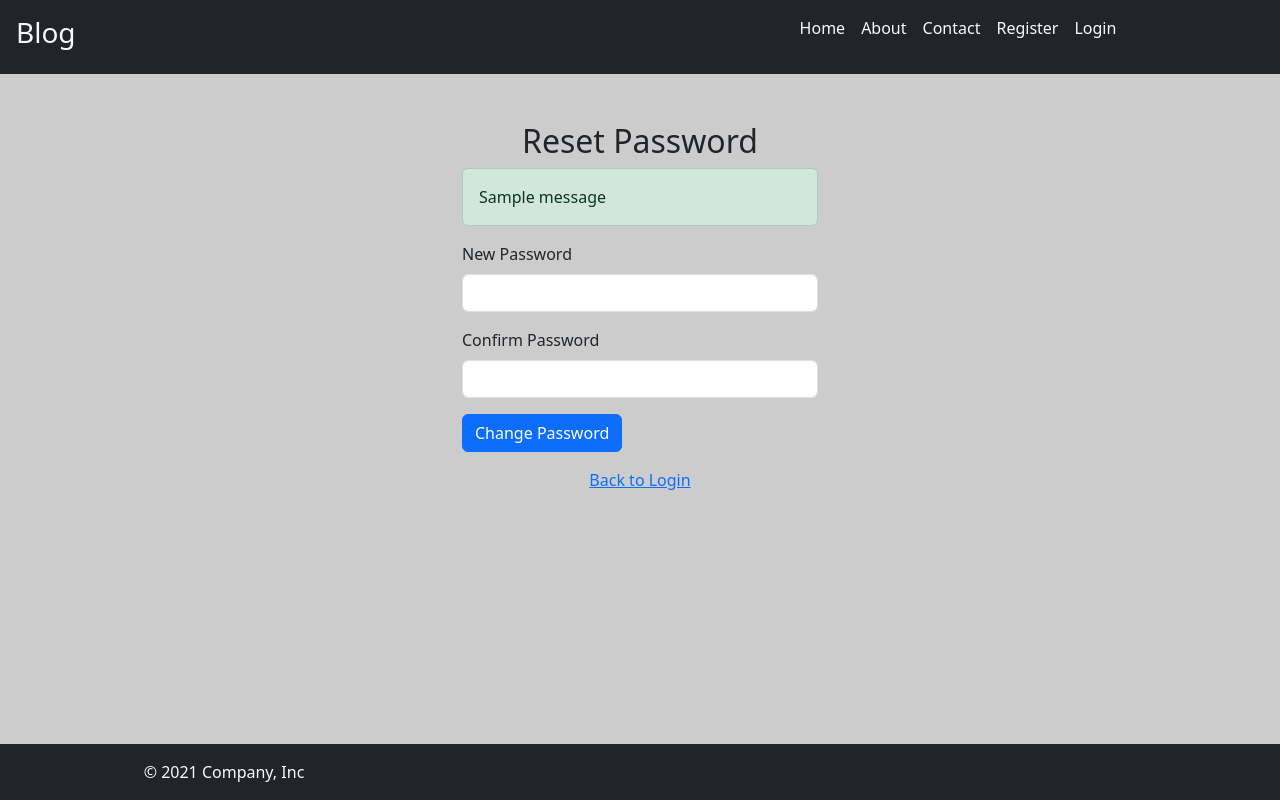
After one commit to JeysonMiranda/Blog-Web, a Django app: page /reset_password/1/1 in a window 1280 px wide. The commit adds this page. Run offline with Django 5.2, Linux system fonts and the light colour scheme; tables that the repository leaves empty hold one stand-in row (values such as "Sample post"); one stand-in notice (Sample message) is shown; some libraries are stand-ins or nearby versions.

Commit message:
forgot password and reset password functioning setup

```diff
--- a/blog/forms.py
+++ b/blog/forms.py
@@ -47,4 +47,16 @@ class ForgotPasswordForm(forms.Form):
         email = cleaned_data.get('email')
 
         if not User.objects.filter(email = email).exists():
-            raise forms.ValidationError("No User Registered whit this email!")
+            raise forms.ValidationError("No User Registered with this email!")
+
+class ResetPasswordForm(forms.Form):
+    new_password = forms.CharField(label='New Password', min_length=8, required=True)
+    confirm_password = forms.CharField(label='Confirm Password', max_length=8, required=True)
+
+    def clean(self):
+        cleaned_data = super().clean()
+        new_password = cleaned_data.get("new_password")
+        confirm_password = cleaned_data.get("confirm_password")
+
+        if new_password and confirm_password and new_password!= confirm_password:
+            raise forms.ValidationError("Passwords don't match!")
--- a/blog/templates/blog/includes/errors.html
+++ b/blog/templates/blog/includes/errors.html
@@ -21,7 +21,7 @@
 <!-- Success Message -->
 {% if messages %}
     {% for message in messages  %}
-    <div class="alert alert-success">
+    <div class="alert {% if message.tags == 'success' %} alert-success {% else %} alert-danger {% endif %}">
     {{message}}
     </div>
     {% endfor %}
--- a/blog/templates/blog/register.html
+++ b/blog/templates/blog/register.html
@@ -5,9 +5,9 @@
         <div class="row d-flex justify-content-center mt-5">
             <div class="col-4">
                 <h3>Register</h3>
-                <div class="">
+                <div>
                     {% include 'blog/includes/errors.html' %}
-
+                <div>
                 <div class="my-3">
                     <form method="post">
                         {% csrf_token %}
--- /dev/null
+++ b/blog/templates/blog/reset_password.html
@@ -0,0 +1,29 @@
+{% extends 'blog/base.html' %}
+
+{% block content %}
+    <div class="container mt-5">
+        <div class="row d-flex justify-content-center">
+            <div class="col-md-4">
+                <h2 class="text-center">Reset Password</h2>
+                <div>
+                    {% include 'blog/includes/errors.html' %}
+                <div>
+                <form method="post">
+                    {% csrf_token %}
+                    <div class="mb-3">
+                        <label for="new_password" class="form-label">New Password</label>
+                        <input type="password" class="form-control" id="new_password" name="new_password" required>
+                    </div>
+                    <div class="mb-3">
+                        <label for="confirm_password" class="form-label">Confirm Password</label>
+                        <input type="password" class="form-control" id="confirm_password" name="confirm_password" required>
+                    </div>
+                    <button type="submit" class="btn btn-primary">Change Password</button>
+                </form>
+                <div class="text-center mt-3">
+                    <a href="{% url 'blog:login' %}">Back to Login</a>
+                </div>
+            </div>
+        </div>
+    </div>
+{% endblock %}
--- a/blog/urls.py
+++ b/blog/urls.py
@@ -15,4 +15,5 @@ urlpatterns = [
     path("dashboard", views.dashboard, name="dashboard"),
     path("logout", views.logout, name="logout"),
     path("forgot_password", views.forgot_password, name="forgot_password"),
+    path("reset_password/<uidb64>/<token>", views.reset_password, name="reset_password"),
 ]
--- a/blog/views.py
+++ b/blog/views.py
@@ -6,11 +6,16 @@ import logging
 from .models import Post, AboutUs
 from django.http import Http404
 from django.core.paginator import Paginator
-from .forms import ContactForm, ForgotPasswordForm, LoginForm, RegisterForm
+from .forms import ContactForm, ForgotPasswordForm, LoginForm, RegisterForm, ResetPasswordForm
 from django.contrib import messages
 from django.contrib.auth import authenticate, login as auth_login, logout as auth_logout
 from django.contrib.auth.models import User
 from django.contrib.auth.tokens import default_token_generator
+from django.utils.http import urlsafe_base64_encode, urlsafe_base64_decode
+from django.utils.encoding import force_bytes
+from django.contrib.sites.shortcuts import get_current_site
+from django.template.loader import render_to_string
+from django.core.mail import send_mail
 
 # Create your views here.
 # static demo data
@@ -115,6 +120,7 @@ def logout(request):
     return redirect("blog:index")
 
 def forgot_password(request):
+    form = ForgotPasswordForm()
     if request.method == 'POST':
         #form
         form = ForgotPasswordForm(request.POST)
@@ -123,5 +129,40 @@ def forgot_password(request):
             user = User.objects.get(email=email)
             # send email to reset password
             token = default_token_generator.make_token(user)
+            uid = urlsafe_base64_encode(force_bytes(user.pk))
+            current_site = get_current_site(request)
+            domain = current_site.domain
+            subject = "Reset Password Request"
+            message = render_to_string('blog/reset_password_email.html', {
+                'domain': domain,
+                'uid': uid,
+                'token':token
+            })
 
-    return render(request, 'blog/forgot_password.html')
+            send_mail(subject, message, 'noreply@miranda.com',[email])
+            messages.success(request,'Email has been sent')
+
+    return render(request, 'blog/forgot_password.html', {'form': form})
+
+def reset_password(request, uidb64, token):
+    form = ResetPasswordForm()
+    if request.method == 'POST':
+        #form
+        form = ResetPasswordForm(request.POST)
+        if form.is_valid():
+            new_password = form.cleaned_data['new_password']
+            try:
+                uid = urlsafe_base64_decode(uidb64)
+                user= User.objects.get(pk=uid)
+            except(TypeError, ValueError, OverflowError, User.DoesNotExist):
+                user = None
+
+            if user is not None and default_token_generator.check_token(user, token):
+                user.set_password(new_password)
+                user.save()
+                messages.success(request, 'Your password has been reset successfully!')
+                return redirect('blog:login')
+            else :
+                messages.error(request, 'The password reset link in invalid!')
+
+    return render(request, 'blog/reset_password.html', {'form':form})
```
Also changed, not shown: blog/templates/blog/forgot_password.html (+5 -3 lines), blog/templates/blog/reset_password_email.html (added, +11 -0 lines), myapp/settings.py (+8 -0 lines).
